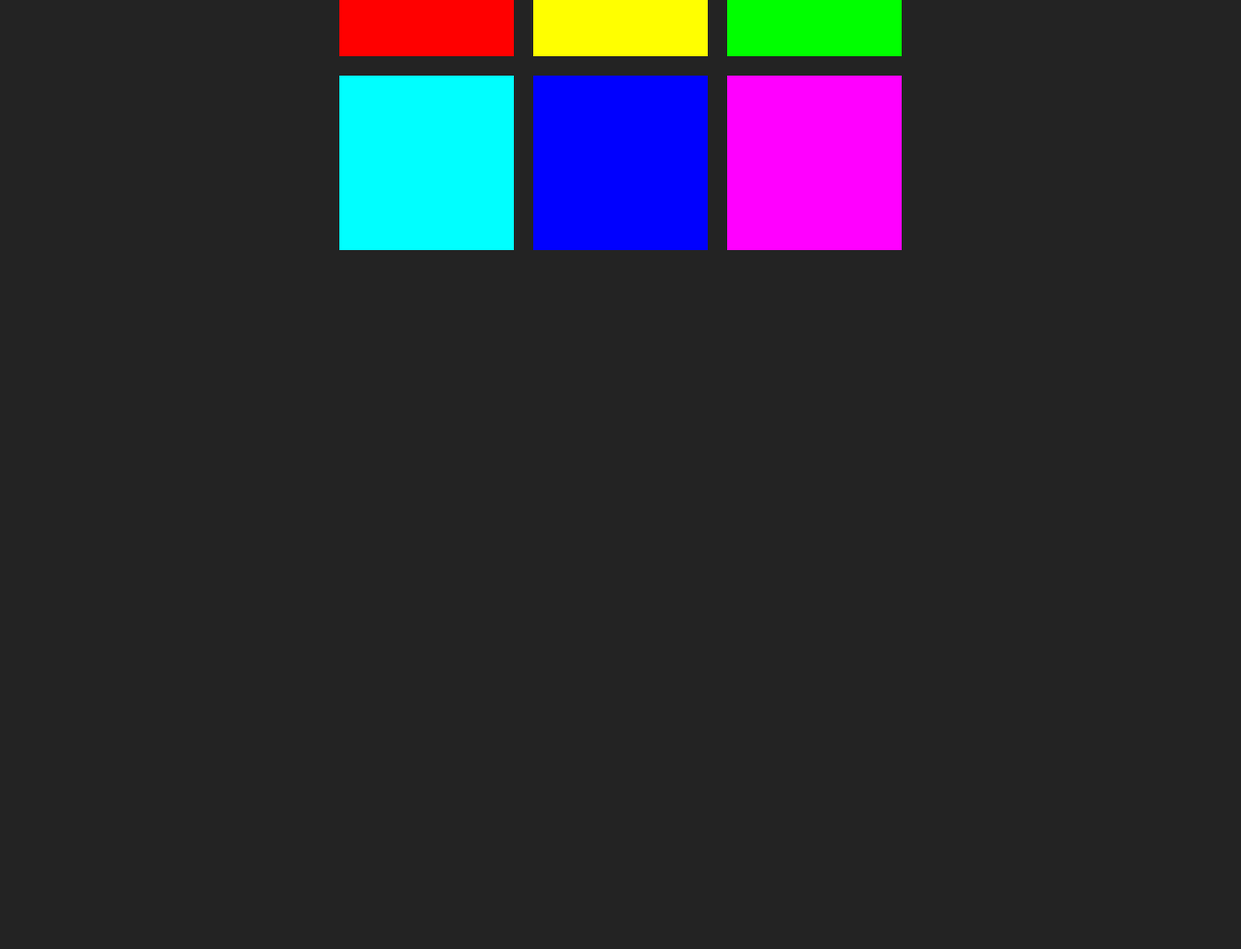
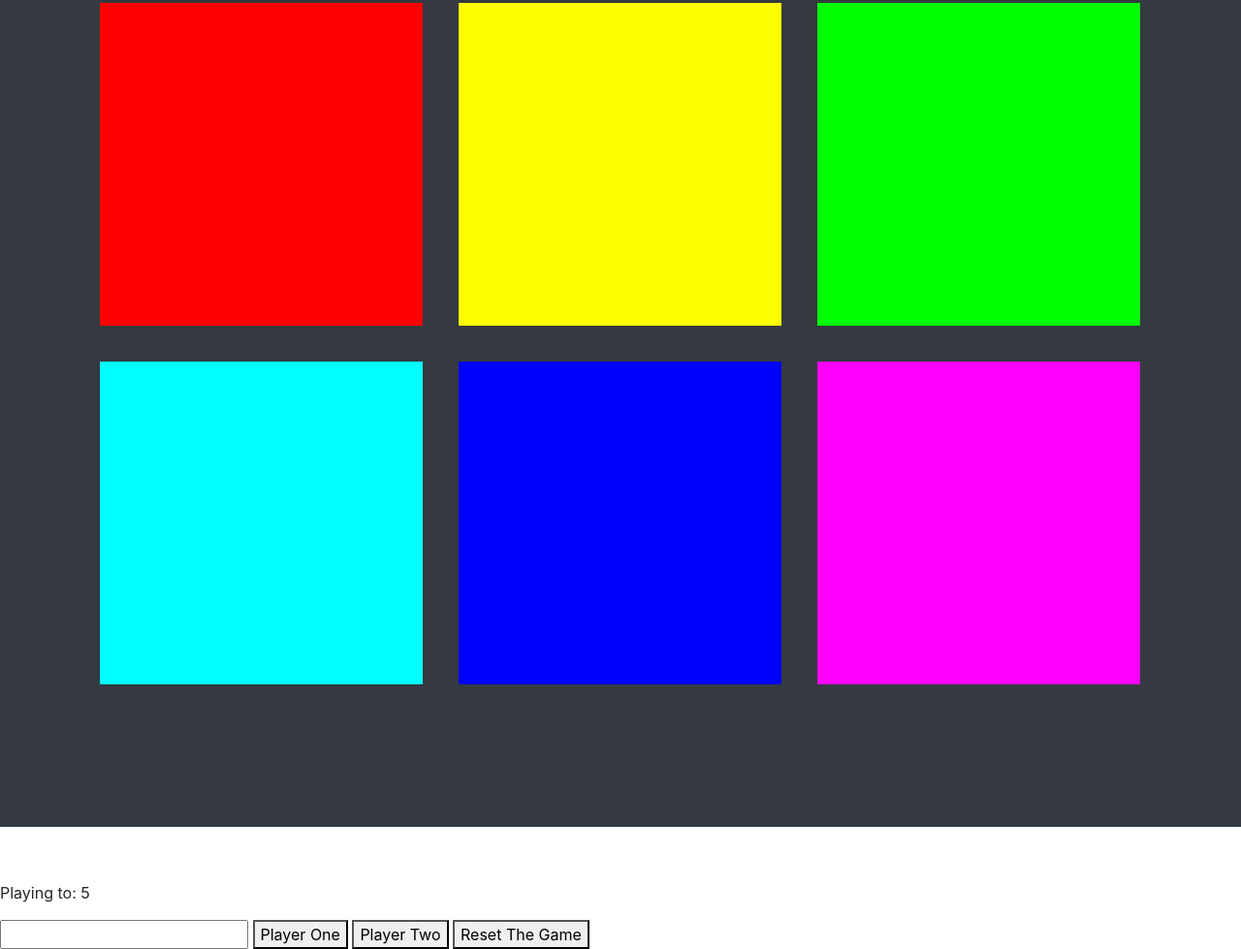
Before and after one commit to LaurenceM2015/WebDeloperBootCamp, a website: page JavaScriptProjects/rgbColorGame/colorGame.html in a window 1280 px wide. Shown: the part 199-1178 px from the top of the page at 97% size. Before the commit the page ends 800 px from the top, so only its background shows below. Drawn offline with nearby package versions, Linux system fonts and the light colour scheme.

Commit message:
Merge scoreKeeper in ColorGame page.

```diff
--- a/JavaScriptProjects/rgbColorGame/colorGame.css
+++ b/JavaScriptProjects/rgbColorGame/colorGame.css
@@ -1,5 +1,5 @@
-body {
-	background-color: #232323;
+#ColorGame{
+	padding: 8rem 0;
 }
 
 .square {
@@ -10,11 +10,14 @@ body {
 	margin: 1.66%;
 }
 
-#container {
-	margin: 0px auto;
-	max-width: 600px;
-}
+
 
 h1 {
 	color: white;
 }
+
+/* SCORE KEEPER */
+
+.winner {
+    color: green;
+}
--- a/JavaScriptProjects/rgbColorGame/colorGame.html
+++ b/JavaScriptProjects/rgbColorGame/colorGame.html
@@ -1,7 +1,10 @@
 <!DOCTYPE html>
 <html>
 <head>
-	<title>Color Game</title>
+    <title>Color Game</title>
+    <!-- Latest compiled and minified CSS -->
+    <link rel="stylesheet" href="https://maxcdn.bootstrapcdn.com/bootstrap/4.3.1/css/bootstrap.min.css">
+
 	<link rel="stylesheet" type="text/css" href="colorGame.css">
 </head>
 <body>
@@ -9,13 +12,13 @@
 
     </header>
 
-	<section id="ColorGame">
-        <div class="header-section">
+	<section id="ColorGame" class="bg-dark">
+        <div class="header-section text-center">
             <h1>
                 The Great <span id="colorDisplay">RGB</span> Color Game
             </h1>
         </div>
-        <div id="container">
+        <div class="container clearfix">
             <div class="square"></div>
             <div class="square"></div>
             <div class="square"></div>
@@ -25,6 +28,34 @@
         </div>
     </section>
 
-<script type="text/javascript" src="colorGame.js"></script>
+    <section id="scoreKeeper">
+        <div id="scoreDisplay">
+            <h1>
+                <span id="p1Display">0</span>
+                    to
+                <span id="p2Display">0</span>
+            </h1>
+        </div>
+
+        <div class="scoreKeeper__state">
+            <div id="display">
+                <p>Playing to: <span>5</span></p>
+            </div>
+
+            <div id="Players">
+                <input type="number">
+                <button id="p1">Player One</button>
+                <button id="p2">Player Two</button>
+                <button id="reset">Reset The Game</button>
+            </div>
+        </div>
+    </section>
+
+    <script src="https://ajax.googleapis.com/ajax/libs/jquery/3.4.1/jquery.min.js"></script>
+    <!-- Popper JS -->
+    <script src="https://cdnjs.cloudflare.com/ajax/libs/popper.js/1.14.7/umd/popper.min.js"></script>
+        <!-- Latest compiled JavaScript -->
+    <script src="https://maxcdn.bootstrapcdn.com/bootstrap/4.3.1/js/bootstrap.min.js"></script>
+    <script type="text/javascript" src="colorGame.js"></script>
 </body>
 </html>
--- a/JavaScriptProjects/rgbColorGame/colorGame.js
+++ b/JavaScriptProjects/rgbColorGame/colorGame.js
@@ -41,4 +41,79 @@ for(let i = 0; i < squares.length; i++){
 
     });
 
+};
+
+
+
+/* SCORE KEEPER */
+
+// Player One
+let p1Display = document.querySelector('#p1Display');
+let p1Button = document.querySelector('#p1');
+let p1Score = 0;
+
+// Player Two
+let p2Display = document.querySelector('#p2Display');
+let p2Button = document.getElementById('p2');
+let p2Score = 0;
+
+// Game changing state
+let resetButton = document.getElementById("reset");
+let gameOver = false;
+let winningScore = 5;
+
+// Game input
+let numInput = document.querySelector("input[type='number']");
+let winningScoreDisplay = document.querySelector("p span");
+
+
+p1Button.addEventListener("click", function(){
+    // To add 1 to p1Score
+    if(!gameOver){
+        p1Score++;
+        console.log(p1Score, winningScore);
+        if(p1Score === winningScore){
+          p1Display.classList.add('winner');
+          gameOver = true;
+        }
+        p1Display.textContent = p1Score;
+    }
+});
+
+p2Button.addEventListener("click", function(){
+    // To add 1 to p1Score
+    if(!gameOver){
+        p2Score++;
+        if(p2Score === winningScore){
+          p2Display.classList.add('winner');
+          gameOver = true;
+        }
+        p2Display.textContent = p2Score;
+    }
+});
+
+resetButton.addEventListener('click', function(){
+  reset();
+});
+
+// Reset Function
+function reset(){
+    p1Score = 0;
+    p2Score = 0;
+    p1Display.textContent = 0;
+    p2Display.textContent = 0;
+
+    p1Display.classList.remove('winner');
+    p2Display.classList.remove('winner');
+
+    // Reset game
+    gameOver = false;
 }
+
+// Input event listener
+numInput.addEventListener('change', function(){
+    winningScoreDisplay.textContent = this.value;
+    winningScore = Number(this.value);
+    reset();
+
+})
--- a/JavaScriptProjects/scoreKeeper/scorekeeper.js
+++ b/JavaScriptProjects/scoreKeeper/scorekeeper.js
@@ -67,4 +67,4 @@ numInput.addEventListener('change', function(){
     winningScore = Number(this.value);
     reset();
 
-})
+});
```
Also changed, not shown: JavaScriptProjects/scoreKeeper/scorekeeper.html (+2 -1 lines).
